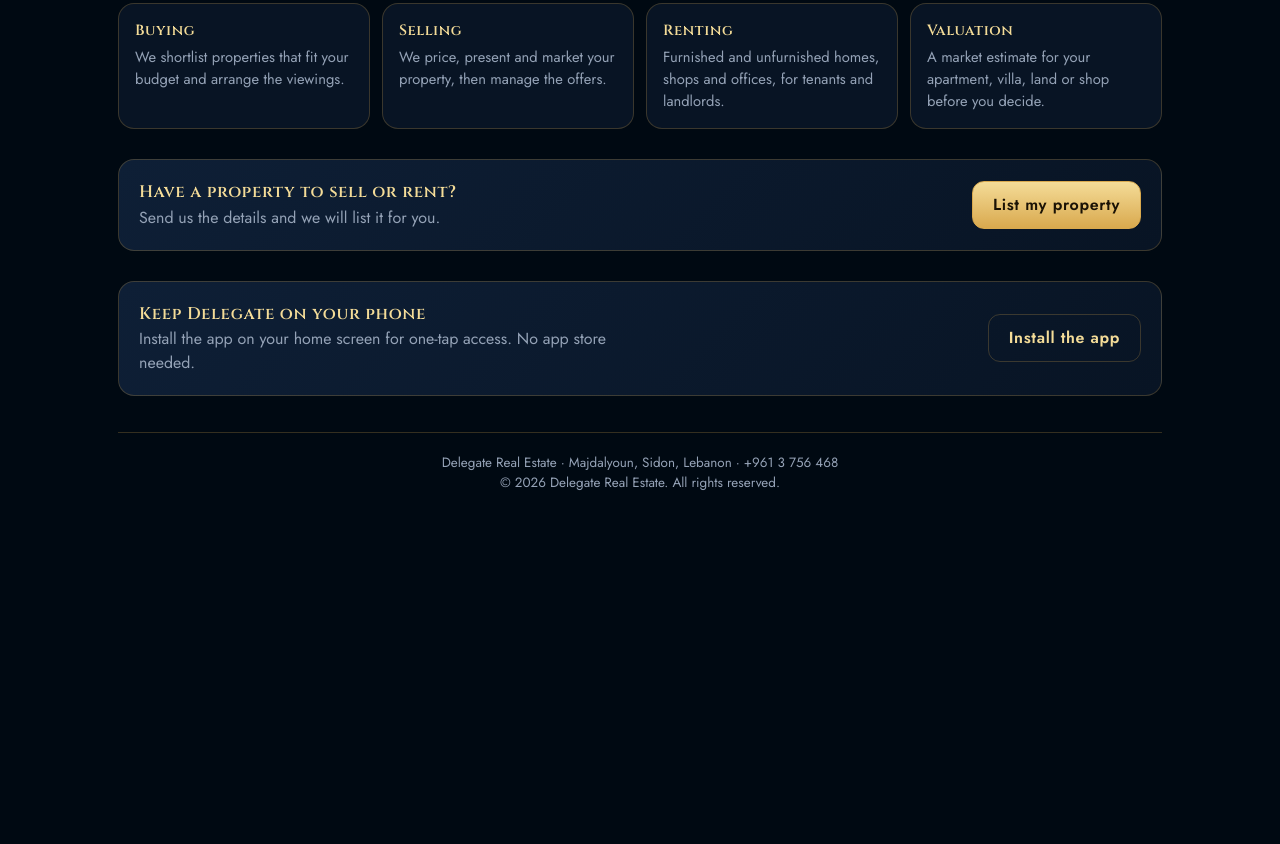
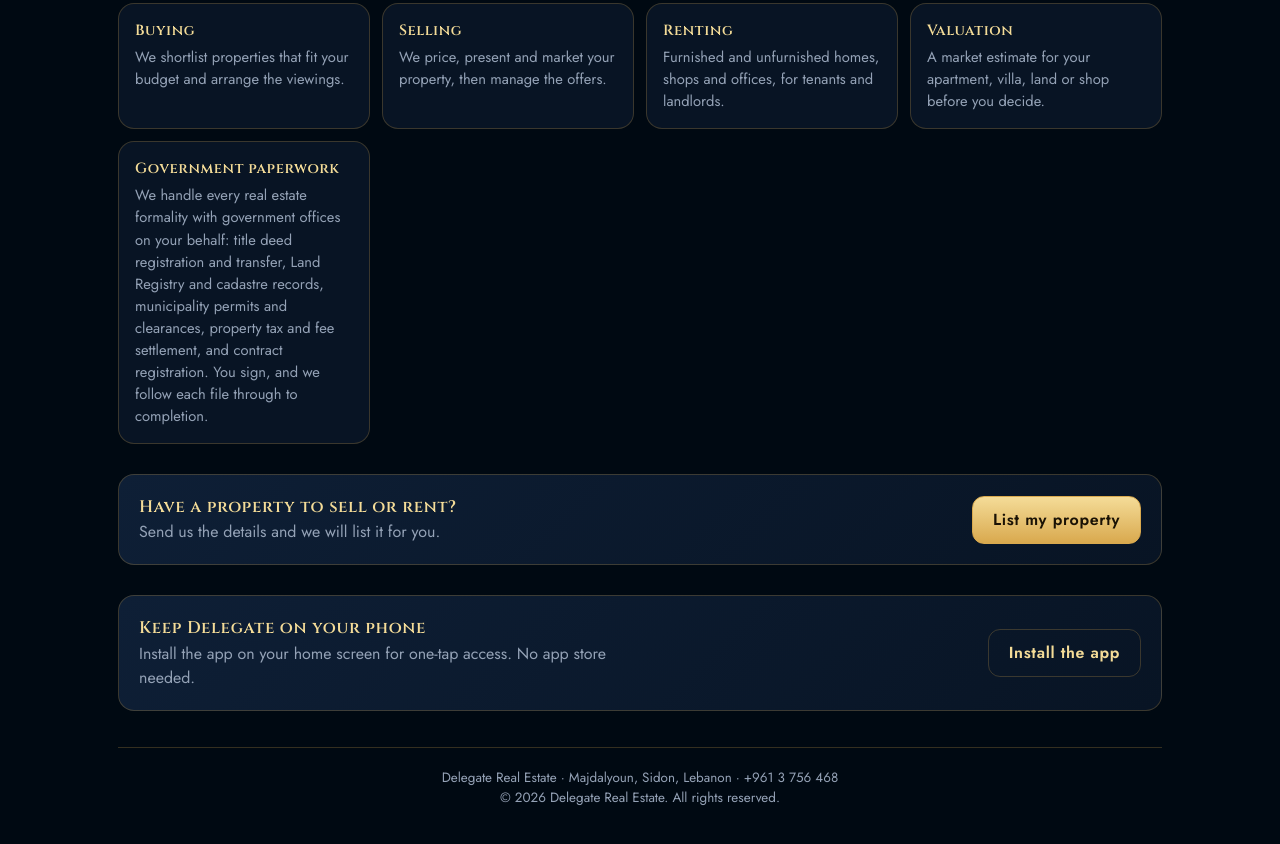
Before and after one commit to sammahf85/delegate-real-estate, a plain HTML site: page index.html in a window 1280 px wide. Shown: the part 1293-2137 px from the top of the page. Before the commit the page ends 1880 px from the top, so only its background shows below. Drawn offline with Linux system fonts and the light colour scheme.

Commit message:
Add files via upload

```diff
--- a/index.html
+++ b/index.html
@@ -16,7 +16,7 @@
 <meta name="apple-mobile-web-app-capable" content="yes">
 <meta name="mobile-web-app-capable" content="yes">
 <meta name="apple-mobile-web-app-status-bar-style" content="black-translucent">
-<meta name="apple-mobile-web-app-title" content="Delegate">
+<meta name="apple-mobile-web-app-title" content="Delegate Real Estate">
 <link rel="preconnect" href="https://fonts.googleapis.com">
 <link rel="preconnect" href="https://fonts.gstatic.com" crossorigin>
 <link href="https://fonts.googleapis.com/css2?family=Cinzel:wght@500;600&family=Jost:wght@400;500;600&display=swap" rel="stylesheet">
@@ -232,7 +232,6 @@ footer{margin-top:36px;padding:20px 0 0;border-top:1px solid var(--line);color:v
 @media (max-width:420px){
   .cats{grid-template-columns:repeat(2,1fr)}
   .actions{grid-template-columns:1fr}
-  .brand small{display:none}
 }
 @media (prefers-reduced-motion:reduce){
   #splash{animation-duration:.01s;animation-delay:.5s}
@@ -292,6 +291,7 @@ footer{margin-top:36px;padding:20px 0 0;border-top:1px solid var(--line);color:v
           <div class="svc"><h3>Selling</h3><p>We price, present and market your property, then manage the offers.</p></div>
           <div class="svc"><h3>Renting</h3><p>Furnished and unfurnished homes, shops and offices, for tenants and landlords.</p></div>
           <div class="svc"><h3>Valuation</h3><p>A market estimate for your apartment, villa, land or shop before you decide.</p></div>
+          <div class="svc"><h3>Government paperwork</h3><p>We handle every real estate formality with government offices on your behalf: title deed registration and transfer, Land Registry and cadastre records, municipality permits and clearances, property tax and fee settlement, and contract registration. You sign, and we follow each file through to completion.</p></div>
         </div>
       </section>
 
@@ -408,7 +408,7 @@ footer{margin-top:36px;padding:20px 0 0;border-top:1px solid var(--line);color:v
             <label for="eInterest">I want to
               <select class="field" id="eInterest">
                 <option>Buy a property</option><option>Rent a property</option><option>List my property</option>
-                <option>Get a valuation</option><option>Ask a question</option>
+                <option>Get a valuation</option><option>Process government paperwork</option><option>Ask a question</option>
               </select></label>
             <label for="eMsg">Details
               <textarea class="field" id="eMsg" placeholder="Area, budget, number of bedrooms…"></textarea></label>
```
Also changed, not shown: manifest.webmanifest.
